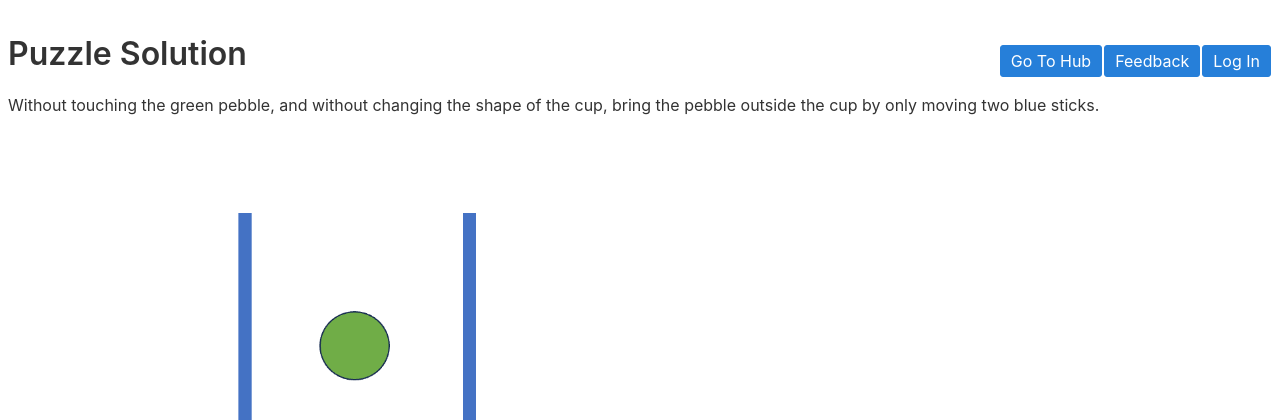
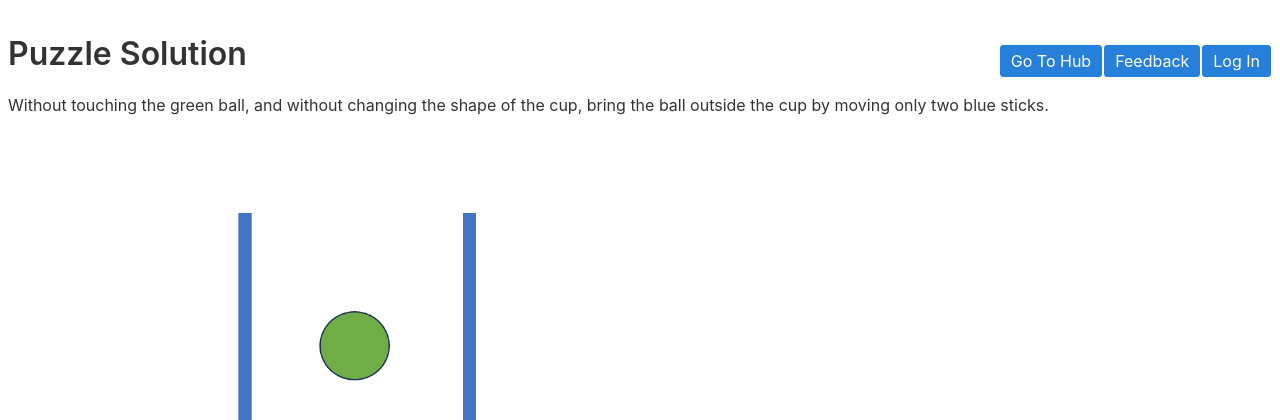
Before and after one commit to shaurya3shah/myFirstDjangoSite, a Django app: page /fun/T4D7W in a window 1280 px wide. Shown: the top 420 px of the page. Run offline with Django 4.2, Linux system fonts and the light colour scheme; parts of the project's set-up code (start-up, migrations or seed data) failed here and were passed over.

Commit message:
puzzle - pebble to ball

```diff
--- a/fun/templates/fun/T4D7W.html
+++ b/fun/templates/fun/T4D7W.html
@@ -6,7 +6,7 @@
     {% load static %}
 
     <p><h1>Puzzle Solution</h1></p>
-    <p>Without touching the green pebble, and without changing the shape of the cup, bring the pebble outside the cup by only moving two blue sticks.</p>
+    <p>Without touching the green ball, and without changing the shape of the cup, bring the ball outside the cup by moving only two blue sticks.</p>
 
     <img src="{% static 'images/solution_T4D7W.gif' %}">
 
```
